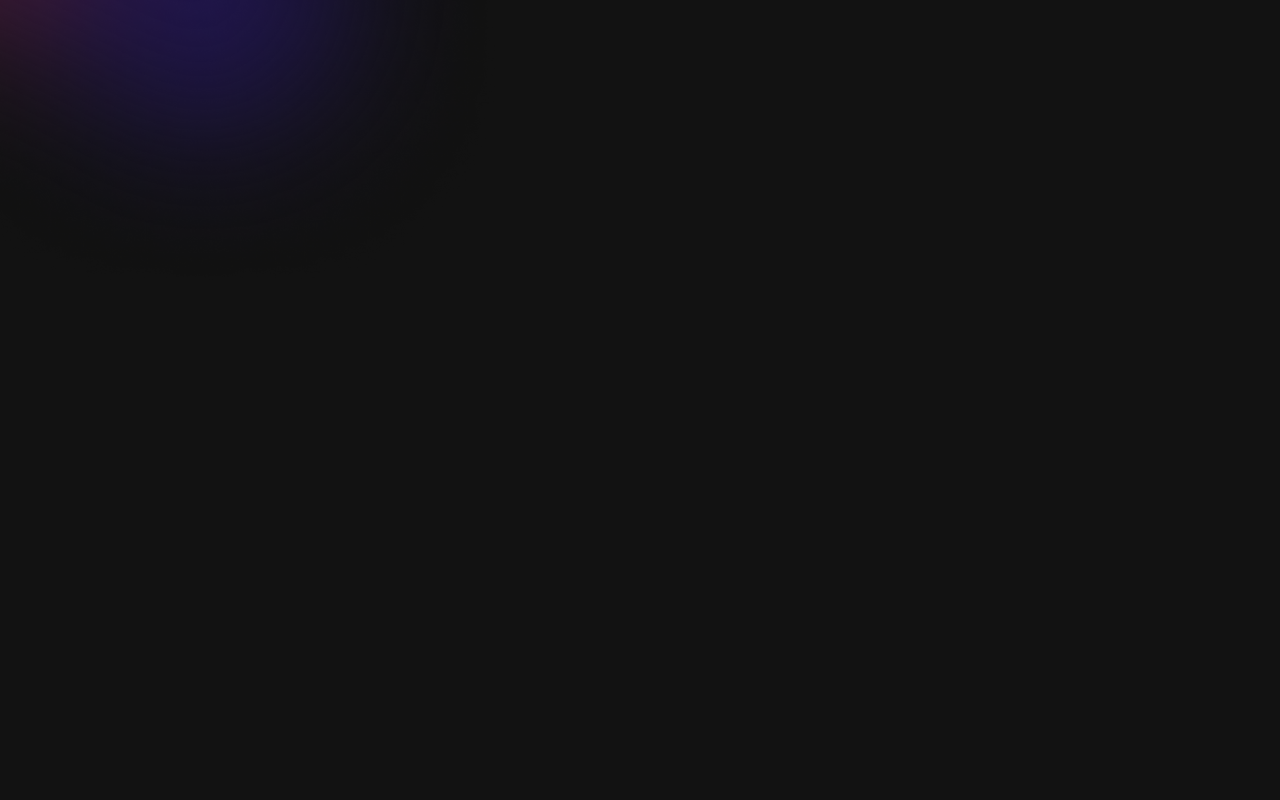
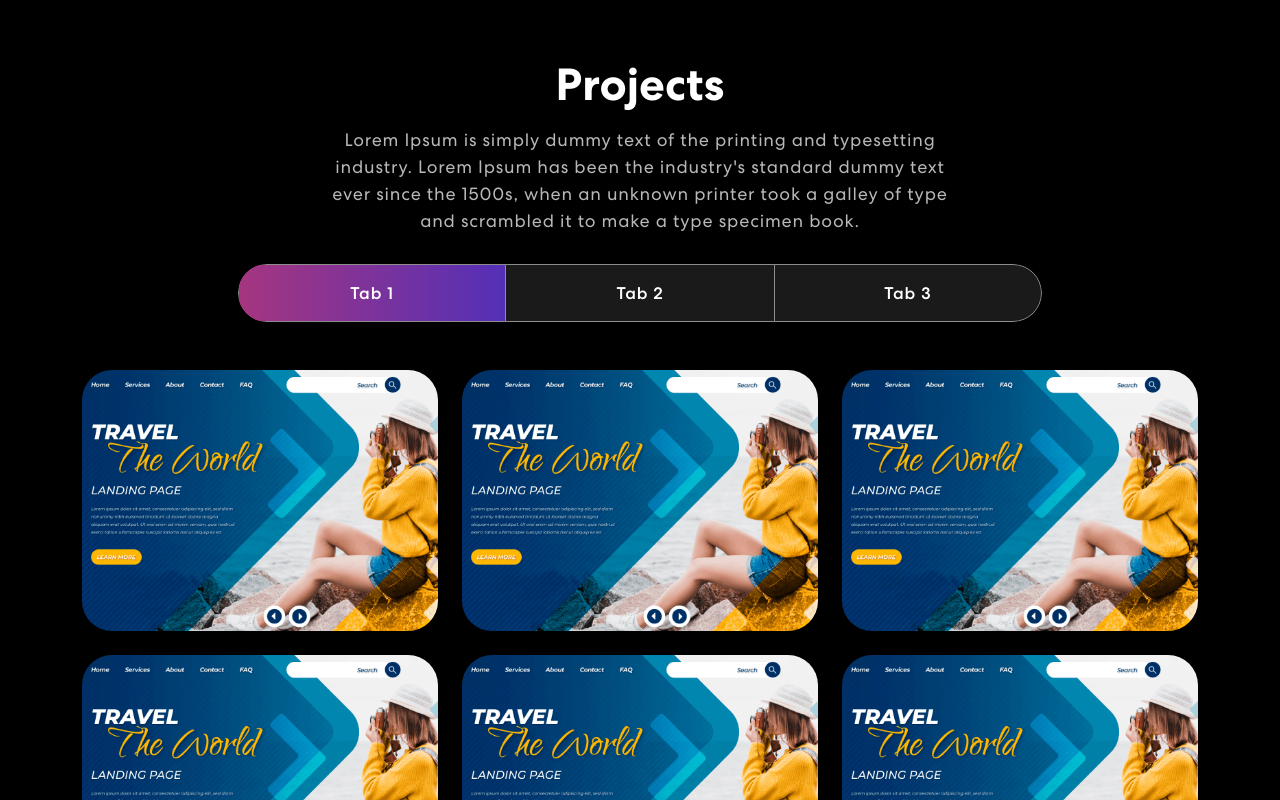
Before and after one commit to alexisbl14/personal-portfolio, a React (Vite) app: page / in a window 1280 px wide. Shown: the part 1260-2060 px from the top of the page. Before the commit the page ends 1557 px from the top, so only its background shows below. Built offline with nearby package versions, Linux system fonts and the light colour scheme.

Commit message:
finished basic projects section

```diff
--- a/src/App.css
+++ b/src/App.css
@@ -38,6 +38,16 @@ h1, h2, h3, h4, h5, h6 {
   padding: 0;
   line-height: normal;
 }
+p, a, li, button, ul {
+  margin: 0;
+  padding: 0;
+  line-height: normal;
+  text-decoration: none;
+}
+
+a:hover {
+  text-decoration: none;
+}
 img {
   width: 100%;
   height: auto;
@@ -45,6 +55,24 @@ img {
 button {
   border: 0;
   background-color: transparent;
+}
+input:focus, textarea:focus, select:focus {
+  outline: none;
+}
+
+@media (min-width:1700px) {
+	main .container {
+		max-width: 100%;
+		padding: 0 150px;
+	}
+}
+
+p.success {
+	color: green;
+}
+
+p.danger {
+	color: red;
 }
 
 /* Navbar CSS */
@@ -308,3 +336,129 @@ nav.navbar .navbar-toggler-icon[aria-expanded="true"] nav.navbar .navbar-toggler
   width: 40%;
   z-index: -4;
 }
+
+/* Projects CSS */
+.project {
+  padding: 80px 0;
+  position: relative;
+  background-color: black;
+}
+.project h2 {
+  font-size: 45px;
+  font-weight: 700;
+  text-align: center;
+}
+.project p {
+  color: #B8B8B8;
+  font-size: 18px;
+  letter-spacing: 0.8px;
+  line-height: 1.5em;
+  margin: 14px auto 30px auto;
+  text-align: center;
+  width: 56%;
+}
+.project .nav.nav-pills {
+  width: 72%;
+  margin: 0 auto;
+  border-radius: 50px;
+  background-color: rgb(255 255 255 / 10%);
+  overflow: hidden;
+}
+.project .nav.nav-pills .nav-item {
+  width: 33.33333%;
+}
+.project .nav.nav-pills .nav-link {
+  background-color: transparent;
+  border-radius: 0;
+  padding: 17px 0;
+  color: #fff;
+  width: 100%;
+  font-size: 17px;
+  letter-spacing: 0.8px;
+  font-weight: 500;
+  position: relative;
+  transition: 0.3s ease-in-out;
+  text-align: center;
+  z-index: 0;
+}
+.project .nav.nav-pills .nav-link::before {
+  content: "";
+  position: absolute;
+  width: 0;
+  height: 100%;
+  background: linear-gradient(90.21deg, #AA367C -5.91%, #4A2FBD 111.58%);
+  top: 0;
+  left: 0;
+  z-index: -1;
+  transition: 0.3s ease-in-out;
+}
+.project .nav.nav-pills .nav-link.active::before {
+  width: 100% !important;
+}
+.project .nav.nav-pills .nav-link.active {
+  border: 1px solid rgba(255, 255, 255, 1);
+}
+.nav-link#projects-tabs-tab-first {
+  border: 1px solid rgba(255, 255, 255, 0.5);
+  border-radius: 55px 0px 0px 55px;
+}
+.nav-link#projects-tabs-tab-second {
+  border-top: 1px solid rgba(255, 255, 255, 0.5);
+  border-bottom: 1px solid rgba(255, 255, 255, 0.5);
+}
+.nav-link#projects-tabs-tab-third {
+  border: 1px solid rgba(255, 255, 255, 0.5);
+  border-radius: 0px 55px 55px 0px;
+}
+.proj-imgbx {
+  position: relative;
+  border-radius: 30px;
+  overflow: hidden;
+  margin-bottom: 24px;
+}
+.proj-imgbx::before {
+  content: "";
+  background: linear-gradient(90.21deg, #AA367C -5.91%, #4A2FBD 111.58%);
+  opacity: 0.85;
+  position: absolute;
+  width: 100%;
+  height: 0;
+  transition: 0.4s ease-in-out;
+}
+.proj-imgbx:hover::before {
+  height: 100%;
+}
+.proj-txt {
+  position: absolute;
+  text-align: center;
+  top: 65%;
+  left: 50%;
+  transform: translate(-50%, -50%);
+  transition: 0.5s ease-in-out;
+  opacity: 0;
+  width: 100%;
+}
+.proj-imgbx:hover .proj-txt {
+  top: 50%;
+  opacity: 1;
+}
+.proj-txt h4 {
+  font-size: 30px;
+  font-weight: 700;
+  letter-spacing: 0.8px;
+  line-height: 1.1em;
+}
+.proj-txt span {
+  font-style: italic;
+  font-weight: 400;
+  font-size: 15px;
+  letter-spacing: 0.8px;
+}
+.background-image-right {
+  top: 20%;
+  position: absolute;
+  bottom: 0;
+  width: 35%;
+  right: 0;
+  z-index: -4;
+}
--- a/src/components/Banner.tsx
+++ b/src/components/Banner.tsx
@@ -12,7 +12,7 @@ function Banner () {
     // variable to set the text
     const [text, setText] = useState('');
     // time between new letters
-    const [delta, setDelta] = useState(300 - Math.random() * 100)
+    const [delta, setDelta] = useState(200 - Math.random() * 100)
     // time between new words added or subtracted
     const period = 1000;
 
@@ -52,7 +52,7 @@ function Banner () {
                 <Row className="align-items-center">
                     <Col xs={12} md={6} xl={7}>
                         <span className="tagline">Welcome to my Portfolio</span>
-                        <h1>{`Hi I'm Alexis - `}<span className="wrap">{text}</span></h1>
+                        <h1>{`Hi I'm Alexis - `}<span className="txt-rotate-wrap">{text}</span></h1>
                         <p>Lorem Ipsum is simply dummy text of the printing and typesetting industry. Lorem Ipsum has been the industry's standard dummy text ever since the 1500s, when an unknown printer took a galley of type and scrambled it to make a type specimen book.</p>
                         <button onClick={() => console.log('connect')}>Let's Connect<ArrowRightCircle size={25}/></button>
                     </Col>
--- /dev/null
+++ b/src/components/ProjectCard.tsx
@@ -0,0 +1,21 @@
+import { Col } from "react-bootstrap";
+
+type ProjectCardProps = {
+    title: string,
+    description: string,
+    imgUrl: string
+}
+
+export const ProjectCard: React.FC<ProjectCardProps> = ({ title, description, imgUrl}) => {
+    return (
+        <Col size={12} sm={6} md={4}>
+            <div className="proj-imgbx">
+                <img src={imgUrl}/>
+                <div className="proj-txt">
+                    <h4>{title}</h4>
+                    <span>{description}</span>
+                </div>
+            </div>
+        </Col>
+    )
+};
--- /dev/null
+++ b/src/components/Projects.tsx
@@ -0,0 +1,88 @@
+import { Container, Row, Col, Nav, Tab } from "react-bootstrap";
+import { ProjectCard } from "./ProjectCard";
+import projImg1 from '../assets/img/project-img1.png';
+import colorSharp2 from "../assets/img/color-sharp2.png";
+
+function Projects() {
+
+    const projects = [
+        {
+            title: "Business Startup",
+            description: "Design & Development",
+            imgUrl: projImg1,
+        },
+        {
+            title: "Business Startup",
+            description: "Design & Development",
+            imgUrl: projImg1,
+        },
+        {
+            title: "Business Startup",
+            description: "Design & Development",
+            imgUrl: projImg1,
+        },
+        {
+            title: "Business Startup",
+            description: "Design & Development",
+            imgUrl: projImg1,
+        },
+        {
+            title: "Business Startup",
+            description: "Design & Development",
+            imgUrl: projImg1,
+        },
+        {
+            title: "Business Startup",
+            description: "Design & Development",
+            imgUrl: projImg1,
+        },
+    ]
+
+    return (
+        <section className="project" id="projects">
+            <Container>
+                <Row>
+                    <Col>
+                        <h2>Projects</h2>
+                        <p>Lorem Ipsum is simply dummy text of the printing and typesetting industry. Lorem Ipsum has been the industry's standard dummy text ever since the 1500s, when an unknown printer took a galley of type and scrambled it to make a type specimen book.</p>
+                        <Tab.Container id="projects-tabs" defaultActiveKey="first">
+                            <Nav variant="pills" defaultActiveKey="/home" className="nav-pills mb-5 justify-content-center align-items-center" id="pills-tab">
+                                <Nav.Item>
+                                    <Nav.Link eventKey="first">Tab 1</Nav.Link>
+                                </Nav.Item>
+                                <Nav.Item>
+                                    <Nav.Link eventKey="second">Tab 2</Nav.Link>
+                                </Nav.Item>
+                                <Nav.Item>
+                                    <Nav.Link eventKey="third" >Tab 3</Nav.Link>
+                                </Nav.Item>
+                            </Nav>
+                            <Tab.Content id="slideInUp">
+                                <Tab.Pane eventKey="first">
+                                    <Row>
+                                        {
+                                            projects.map((project, index) => {
+                                                return (
+                                                    <ProjectCard key={index} {...project}/>
+                                                )
+                                            })
+                                        }
+                                    </Row>
+                                </Tab.Pane>
+                                <Tab.Pane eventKey="second">
+                                        Lorem Ipsum
+                                </Tab.Pane>
+                                <Tab.Pane eventKey="third">
+                                        Lorem Ipsum
+                                </Tab.Pane>
+                            </Tab.Content>
+                        </Tab.Container>
+                    </Col>
+                </Row>
+            </Container>
+            <img className="background-image-right" src={colorSharp2}/>
+        </section>
+    );
+};
+
+export default Projects;
```
